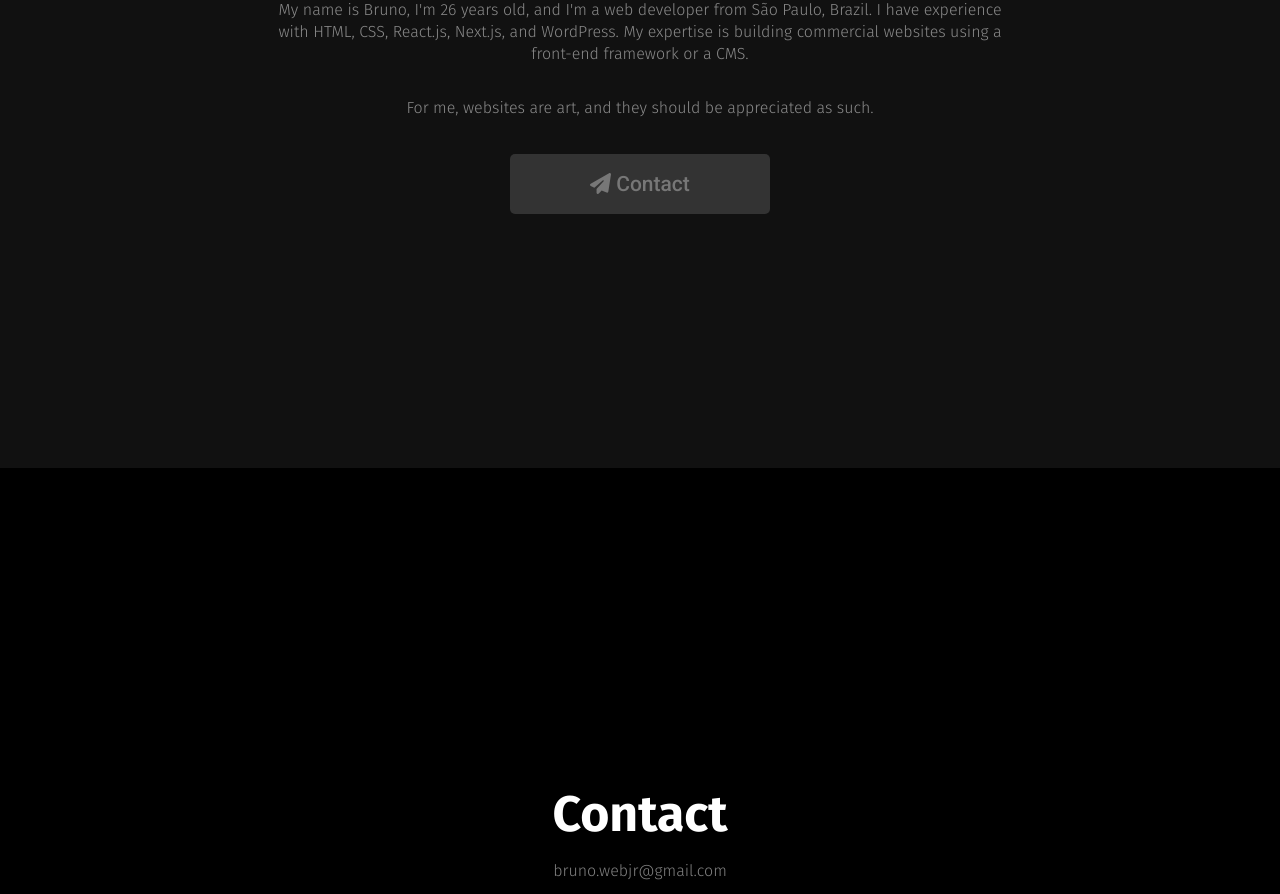
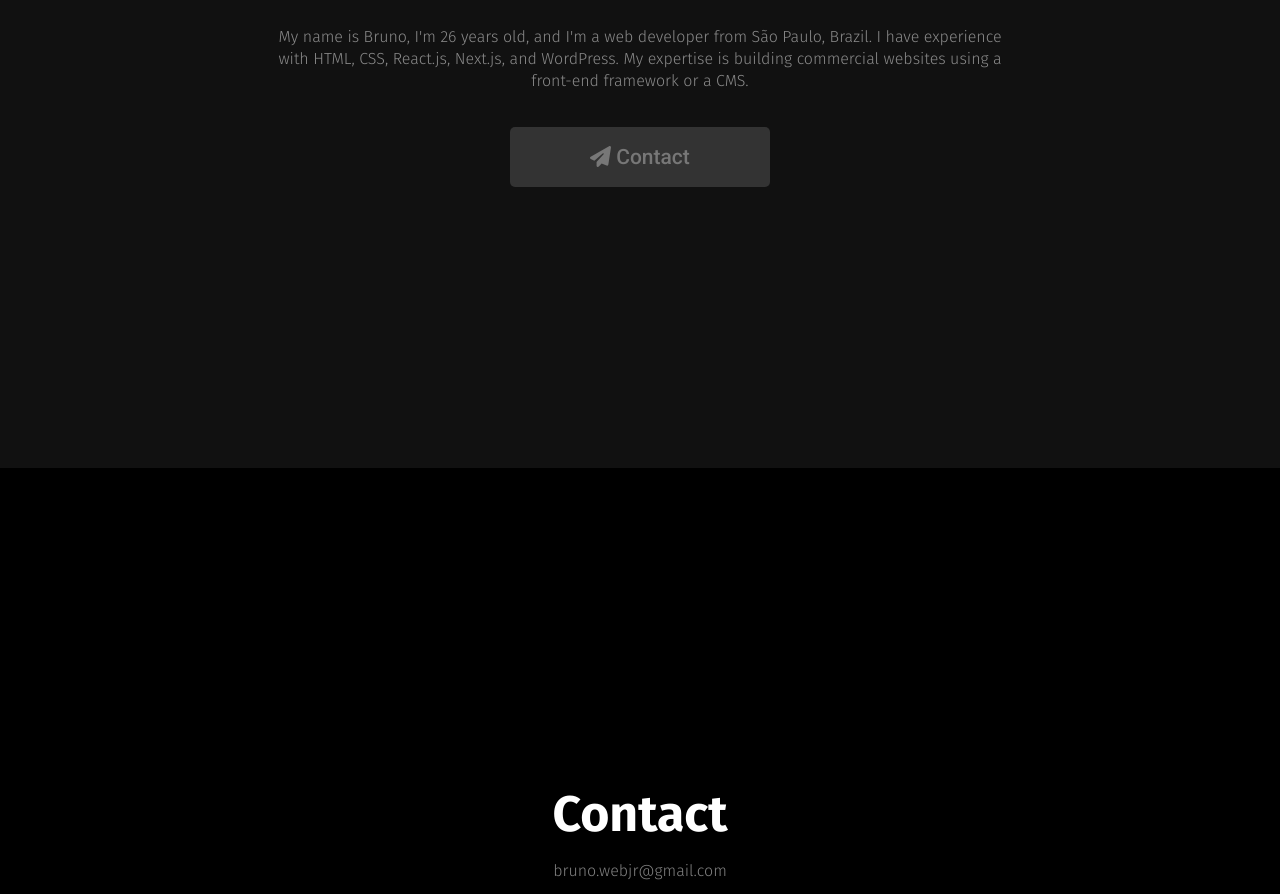
Before and after one commit to SirBruno/portfolio, a Next.js app: page / in a window 1280 px wide. Shown: the part 1132-2026 px from the top of the page. Built offline with nearby package versions, Linux system fonts and the light colour scheme.

Commit message:
Whatever I just did.

```diff
--- a/pages/index.js
+++ b/pages/index.js
@@ -6,7 +6,6 @@ import { faPaperPlane } from '@fortawesome/free-solid-svg-icons'
 import { FontAwesomeIcon } from '@fortawesome/react-fontawesome'
 import Image from "next/image"
 import HeroLogos from '../public/hero_logos.png'
-import heroImage from '../public/hero_img.png'
 
 export default function Home() {
   return (
@@ -53,11 +52,6 @@ export default function Home() {
             </span>
             <span className={styles.blackRectangle}></span>
           </main>
-          <div className={styles.sectionRight}>
-            <div style={{ width: '750px', height: '750px', position: 'absolute', right:'0', bottom:'0' }}>
-              <Image className={styles.heroImage} src={heroImage} alt="Bruno Pereira" quality="100" layout='fill' objectFit='contain' />
-            </div>
-          </div>
         </section>
       </section>
       <section id="About" className={styles.two}>
@@ -65,7 +59,6 @@ export default function Home() {
           <div>
             <h2>About me</h2>
             <p>{`My name is Bruno, I'm ${new Date().getFullYear() - 1996} years old, and I'm a web developer from São Paulo, Brazil. I have experience with HTML, CSS, React.js, Next.js, and WordPress. My expertise is building commercial websites using a front-end framework or a CMS.`}</p>
-            <p>For me, websites are art, and they should be appreciated as such.</p>
             <br />
             <Link href="#Contact"><a className={styles.contactCTA}><FontAwesomeIcon icon={faPaperPlane} /> Contact</a></Link>
           </div>
```
Also changed, not shown: public/hero_img.png (deleted).
